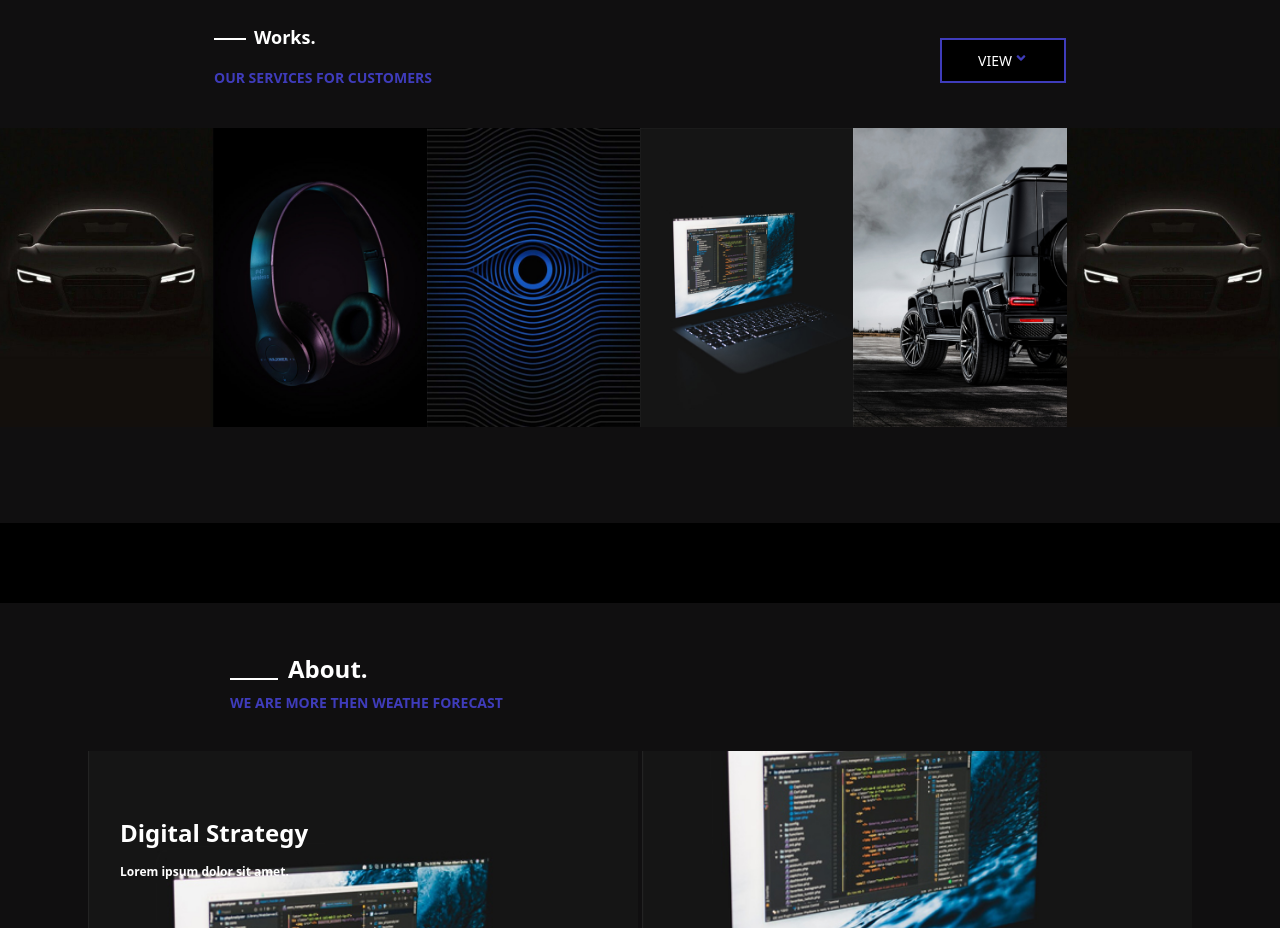
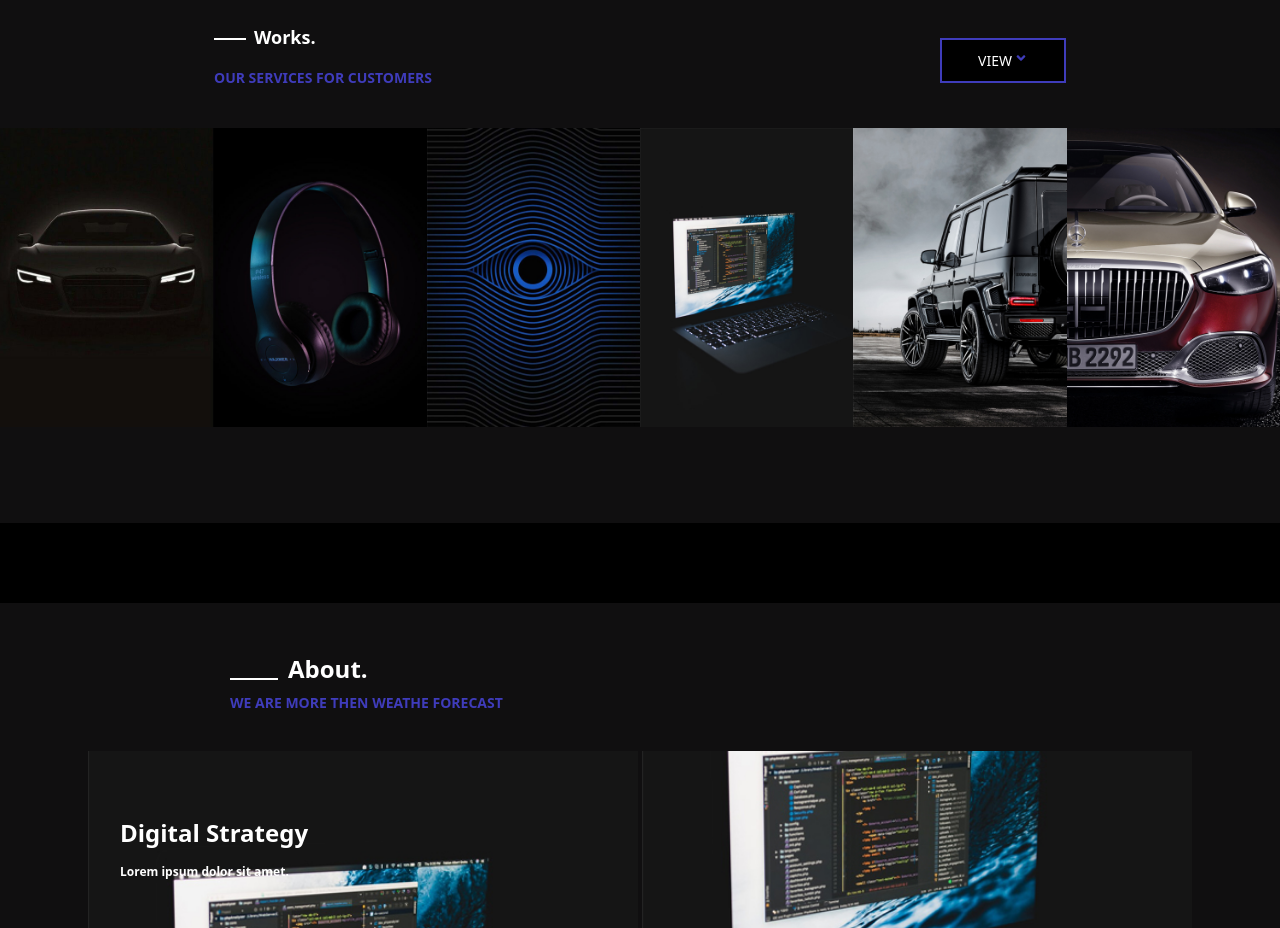
Before and after one commit to Pinto1232/WeatherApp, a React (Vite) app: page / in a window 1280 px wide. Shown: the part 1560-2488 px from the top of the page. Built offline with nearby package versions, Linux system fonts and the light colour scheme.

Commit message:
Add image resized

```diff
--- a/src/components/__work/WorkCards.tsx
+++ b/src/components/__work/WorkCards.tsx
@@ -5,11 +5,12 @@ import ImagePC from './../../../src/assets/pc.jpg';
 import ImagePhone from './../../../src/assets/phone.jpg';
 import IphoneImage from './../../assets/iphone.jpg';
 import BrabosImage from './../../assets/brabos.jpeg';
+import ImageMayback from './../../assets/mayback.jpg';
 
 const WorkCards = () => {
 	return (
 		<div>
-			<Grid container className='grid grid-cols-6 text-white gap-0.3 mb-24 '>
+			<Grid container className='grid grid-cols-6 md:flex-col text-white gap-0.3 mb-24 '>
 				<Grid className='basis-6 flex-grow bg-white '>
 					<Box>
 						<div>
@@ -80,7 +81,7 @@ const WorkCards = () => {
 						<div>
 							<div>
 								<h1>
-									<img src={ImageBack} alt='' />
+									<img src={ImageMayback} alt='' />
 									<span className='absolute -mt-60' />
 								</h1>
 							</div>
```
Also changed, not shown: src/assets/mayBack.jpg (added).
